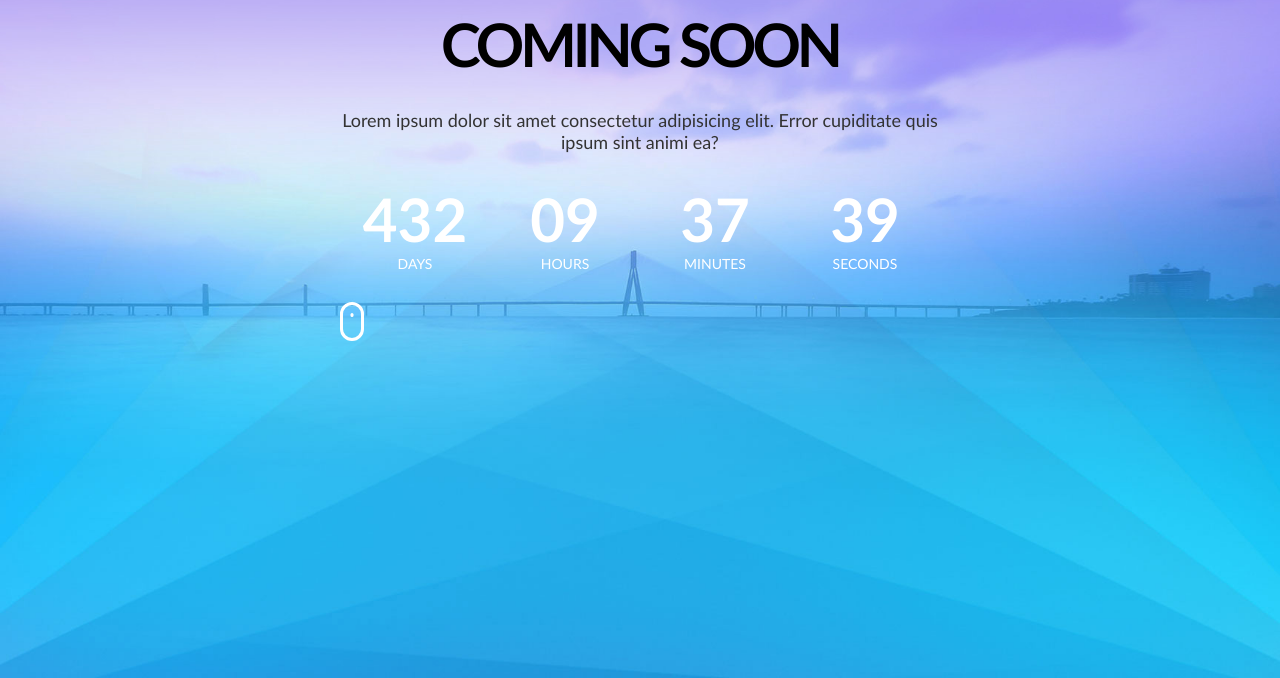
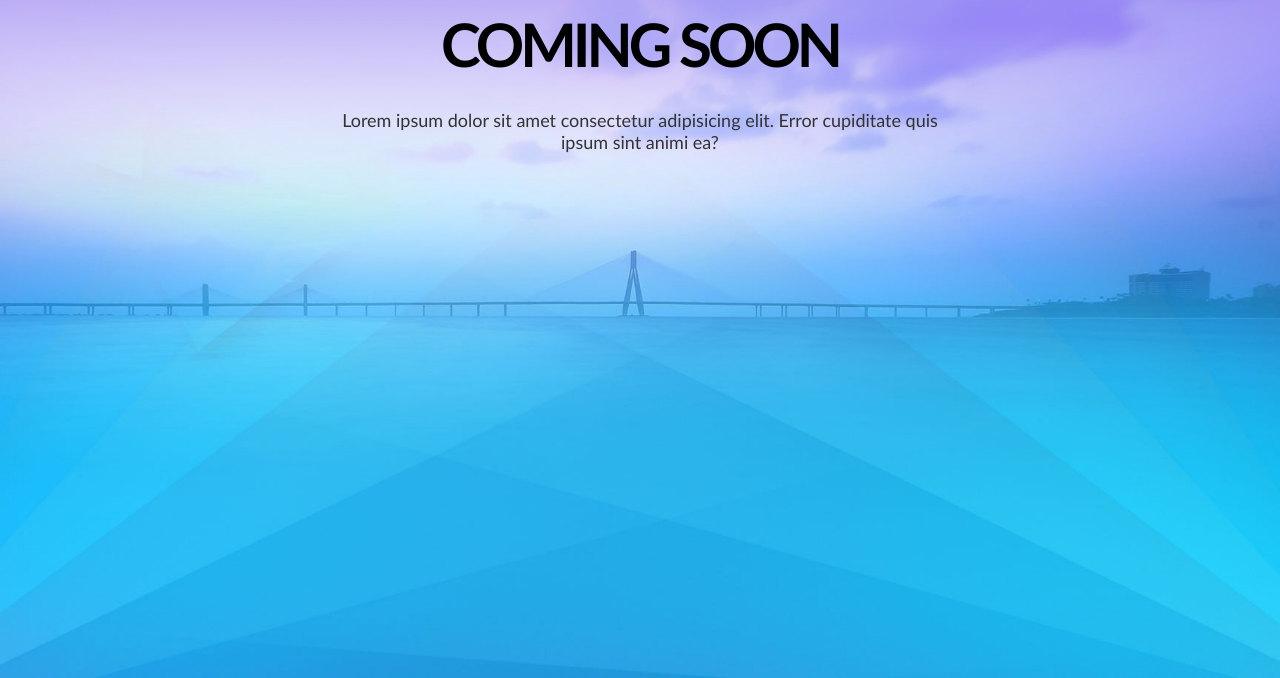
Before and after one commit to MonikaJaraite/08-coming-soon, a website: page index.html in a window 1280 px wide. Shown: the part 122-800 px from the top of the page. Drawn offline with Linux system fonts and the light colour scheme.

Commit message:
Edit of the project description

```diff
--- a/index.html
+++ b/index.html
@@ -23,26 +23,6 @@
             <img class="logo" src="./img/logo.png" alt="Logo">
             <h1 class="main-title">Coming soon</h1>
             <p class="main-description">Lorem ipsum dolor sit amet consectetur adipisicing elit. Error cupiditate quis ipsum sint animi ea?</p>
-            <div class="clock">
-                <div class="time">
-                    <div class="value">432</div>
-                    <div class="label">Days</div>
-                </div>
-                <div class="time">
-                    <div class="value">09</div>
-                    <div class="label">Hours</div>
-                </div>
-                <div class="time">
-                    <div class="value">37</div>
-                    <div class="label">Minutes</div>
-                </div>
-                <div class="time">
-                    <div class="value">39</div>
-                    <div class="label">Seconds</div>
-                </div>
-            </div>
-
-            <div class="mouse"></div>
         </div>
     </section>
 
@@ -51,10 +31,6 @@
             <div class="column">
                 <h2>About startup</h2>
                 <p>Lorem ipsum dolor sit amet, consectetur <a href="#">Matrox</a> adipisicing elit. Quia eius consectetur, ipsa temporibus ipsum beatae?</p>
-            </div>
-            <div class="column right-column">
-                <h2>Have any question?</h2>
-                <p>Lorem ipsum dolor, sit amet consectetur adipisicing elit. Dolorum <a href="mailto:vardenis@pastenis.lt">vardenis@pastenis.lt</a> laboriosam reiciendis placeat voluptas similique minima.</p>
             </div>
                 <div class="progress-bar">
                     <div class="top">
@@ -84,6 +60,10 @@
                     </div>
                 </div>
             </div>
+            <div class="column right-column">
+                <h2>Have any question?</h2>
+                <p>Lorem ipsum dolor, sit amet consectetur adipisicing elit. Dolorum <a href="mailto:vardenis@pastenis.lt">vardenis@pastenis.lt</a> laboriosam reiciendis placeat voluptas similique minima.</p>
+            </div>
         </div>
     </main>
 
```
Also changed, not shown: package.json (+8 -3 lines).
